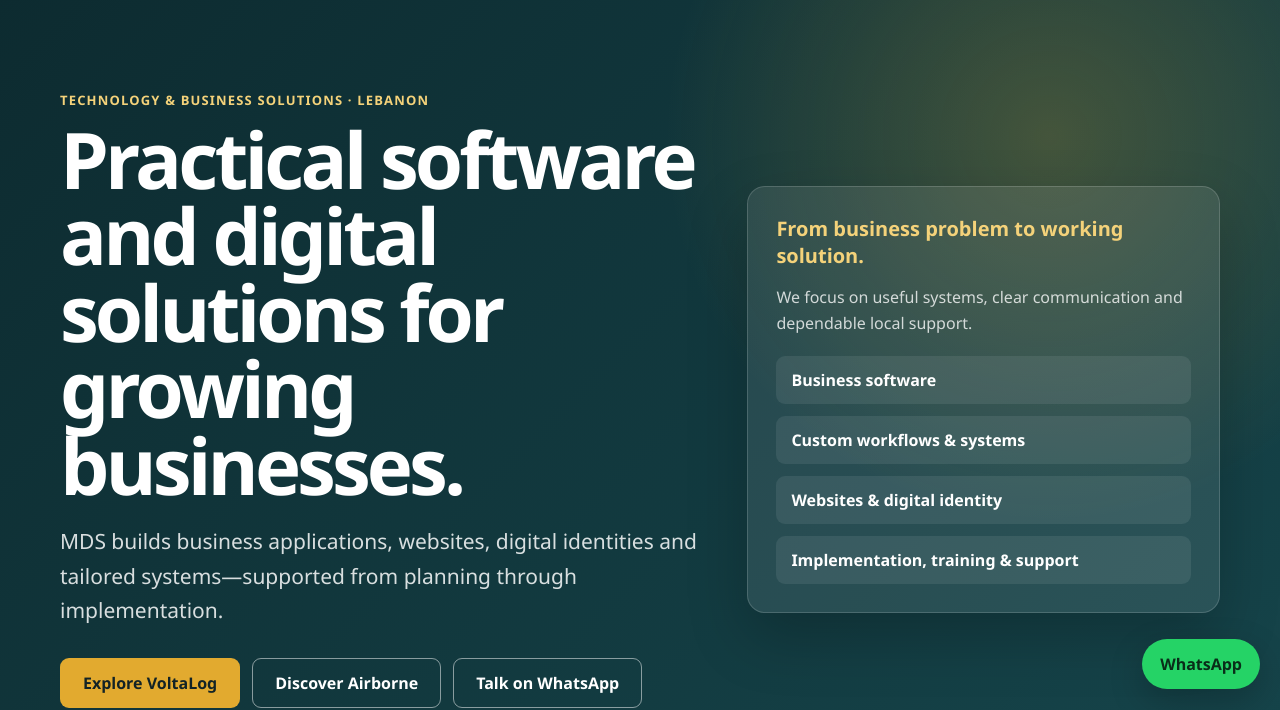
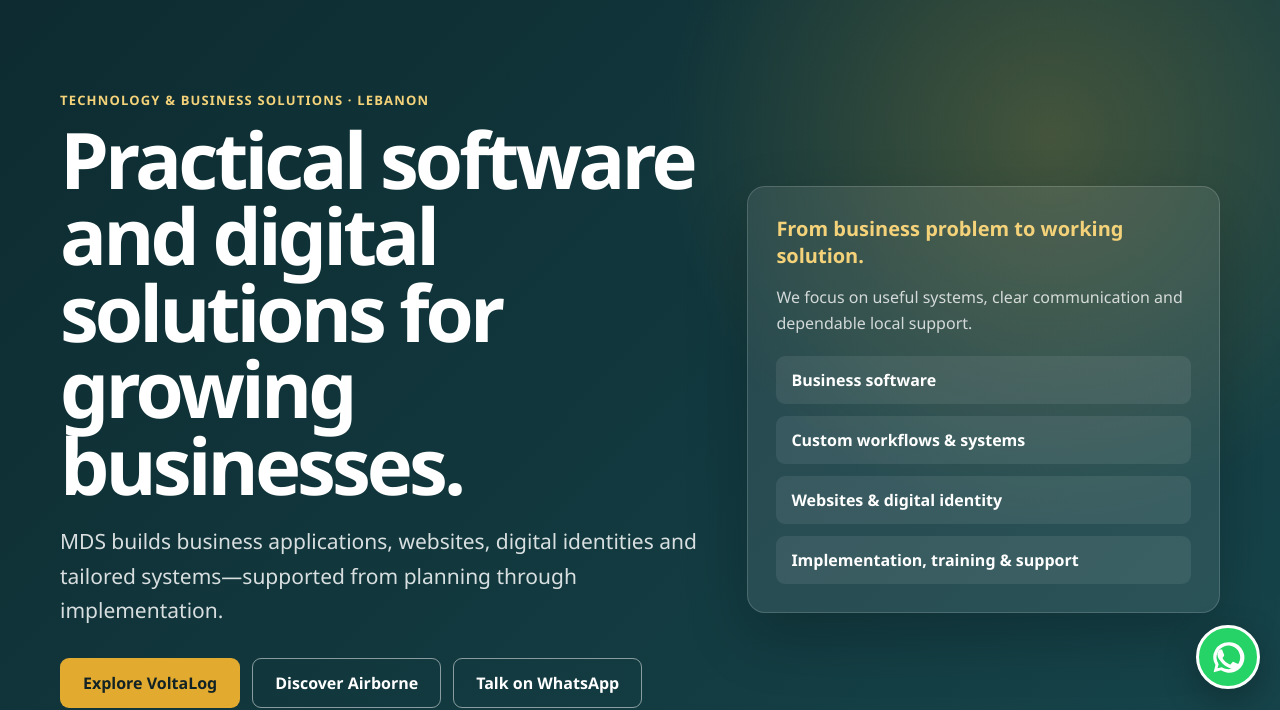
Before and after one commit to slack90-hub/VoltaLogLb, a plain HTML site: page index.html in a window 1280 px wide. Shown: the part 91-801 px from the top of the page. Drawn offline with Linux system fonts and the light colour scheme.

Commit message:
Add WhatsApp logo button to index.html

```diff
--- a/index.html
+++ b/index.html
@@ -26,7 +26,7 @@
     .product{background:#fff}.product-grid{display:grid;grid-template-columns:.9fr 1.1fr;gap:42px;align-items:center}.product-shot{padding:11px;border-radius:17px;background:var(--dark);box-shadow:0 24px 60px rgba(13,43,48,.2)}.product-shot img{display:block;width:100%;border-radius:9px}.airborne-shot{align-self:start;background:#fff}.airborne-shot img{aspect-ratio:1/1;object-fit:contain}.checks{display:grid;gap:12px;margin:24px 0}.checks span{position:relative;padding-left:30px;color:var(--muted);font-weight:650}.checks span:before{content:"✓";position:absolute;left:0;color:var(--teal);font-weight:950}
     .process{background:var(--dark);color:#fff}.process .head p{color:rgba(255,255,255,.72)}.steps{display:grid;grid-template-columns:repeat(4,1fr);gap:14px}.step{padding:24px;border-radius:13px;background:rgba(255,255,255,.07);border:1px solid rgba(255,255,255,.14)}.step b{display:grid;place-items:center;width:38px;height:38px;border-radius:50%;background:var(--gold);color:var(--ink)}.step h3{margin:18px 0 8px}.step p{margin:0;color:rgba(255,255,255,.72);line-height:1.55}
     .trust-grid{display:grid;grid-template-columns:repeat(4,1fr);gap:16px}.trust-item{padding:24px;border-left:4px solid var(--gold);background:#fff;border-radius:10px}.trust-item strong{display:block;font-size:21px}.trust-item span{display:block;margin-top:8px;color:var(--muted);line-height:1.5}.about{background:#fff}.about-grid{display:grid;grid-template-columns:1fr 1fr;gap:42px;align-items:start}.about-copy{font-size:18px;line-height:1.75;color:var(--muted)}
-    .contact-box{padding:44px;border-radius:18px;background:linear-gradient(135deg,var(--dark),var(--dark2));color:#fff}.contact-box h2{margin:0;font-size:clamp(34px,5vw,52px)}.contact-box p{max-width:760px;color:rgba(255,255,255,.78);font-size:18px;line-height:1.65}.contact-details{display:flex;flex-wrap:wrap;gap:18px;margin-top:24px}.contact-details a{color:#fff;font-weight:750}.whatsapp{position:fixed;right:20px;bottom:20px;z-index:40;display:flex;align-items:center;gap:8px;padding:14px 18px;border-radius:999px;background:#25d366;color:#092d19;text-decoration:none;font-weight:950;box-shadow:0 12px 34px rgba(0,0,0,.22)}
+    .contact-box{padding:44px;border-radius:18px;background:linear-gradient(135deg,var(--dark),var(--dark2));color:#fff}.contact-box h2{margin:0;font-size:clamp(34px,5vw,52px)}.contact-box p{max-width:760px;color:rgba(255,255,255,.78);font-size:18px;line-height:1.65}.contact-details{display:flex;flex-wrap:wrap;gap:18px;margin-top:24px}.contact-details a{color:#fff;font-weight:750}.whatsapp{position:fixed;right:20px;bottom:20px;z-index:40;display:grid;place-items:center;width:64px;height:64px;padding:0;border:3px solid #fff;border-radius:50%;background:#25d366;text-decoration:none;box-shadow:0 12px 34px rgba(0,0,0,.28);transition:transform .2s,box-shadow .2s}.whatsapp:hover{transform:translateY(-3px) scale(1.04);box-shadow:0 16px 38px rgba(0,0,0,.32)}.whatsapp svg{width:39px;height:39px;display:block}
     footer{padding:32px 0;background:#fff;color:var(--muted)}.footer{display:flex;justify-content:space-between;align-items:center;gap:20px}.footer a{text-decoration:none}.footer-links{display:flex;gap:18px}
     @media(max-width:900px){.nav-links a:not(.nav-cta):not(.lang){display:none}.hero-grid,.product-grid,.about-grid{grid-template-columns:1fr}.grid{grid-template-columns:1fr 1fr}.steps,.trust-grid{grid-template-columns:1fr 1fr}}
     @media(max-width:620px){.brand img{width:112px}.nav-links{gap:8px}.nav-cta{display:none}.hero{padding:66px 0}.grid,.steps,.trust-grid{grid-template-columns:1fr}.button{width:100%}.contact-box{padding:28px}.footer{align-items:flex-start;flex-direction:column}.whatsapp{right:14px;bottom:14px}.lang{padding:9px 11px}}
@@ -61,7 +61,7 @@
     <section class="about" id="about"><div class="wrap about-grid"><div class="head"><span class="kicker">About MDS</span><h2>Business understanding, backed by technology.</h2></div><div class="about-copy">Murex Digital Solutions develops practical software and digital foundations for businesses that want to operate better and grow with confidence. We bring together business analysis, software development, implementation, websites, brand identity and digital communication under one roof.<br><br>Our approach is direct: understand the real workflow, choose technology that fits it, deliver clearly and remain available after launch.</div></div></section>
     <section id="contact"><div class="wrap"><div class="contact-box"><h2>Let’s strengthen your business.</h2><p>Tell us about the workflow you want to improve, the software you need, or the digital presence you want to build.</p><div class="actions"><a class="button primary" href="https://wa.me/96176063312?text=Hello%20MDS%2C%20I%20would%20like%20to%20discuss%20a%20project." target="_blank" rel="noopener">WhatsApp MDS</a><a class="button secondary" href="mailto:mds@mdslb.com?subject=MDS%20Project%20Inquiry">Email MDS</a><a class="button secondary" href="tel:+96176063312">Call +961 76 06 33 12</a></div><div class="contact-details"><a href="mailto:mds@mdslb.com">mds@mdslb.com</a><span>Lebanon</span></div></div></div></section>
   </main>
-  <a class="whatsapp" href="https://wa.me/96176063312?text=Hello%20MDS%2C%20I%20would%20like%20more%20information." target="_blank" rel="noopener" aria-label="Contact MDS on WhatsApp">WhatsApp</a>
+  <a class="whatsapp" href="https://wa.me/96176063312?text=Hello%20MDS%2C%20I%20would%20like%20more%20information." target="_blank" rel="noopener" aria-label="Contact MDS on WhatsApp"><svg viewBox="0 0 32 32" aria-hidden="true" focusable="false"><path fill="#fff" d="M16 3.5A12.4 12.4 0 0 0 5.3 22.2L3.8 28l6-1.5A12.5 12.5 0 1 0 16 3.5Zm0 22.1c-1.8 0-3.6-.5-5.1-1.4l-.4-.2-3.5.9.9-3.4-.2-.4A9.7 9.7 0 1 1 16 25.6Z"/><path fill="#fff" d="M11.1 10.2c-.3-.7-.6-.7-.9-.7h-.8c-.3 0-.7.1-1.1.5-.4.5-1.4 1.4-1.4 3.5s1.5 4.1 1.7 4.4c.2.3 3 4.6 7.3 6.4 1 .4 1.8.7 2.4.9 1 .3 1.9.3 2.6.2.8-.1 2.4-1 2.7-2 .3-1 .3-1.8.2-2-.1-.2-.4-.3-.8-.5l-2.8-1.3c-.4-.2-.7-.3-1 .3-.3.5-1.1 1.3-1.4 1.6-.2.3-.5.3-.9.1-.4-.2-1.8-.7-3.4-2.1-1.2-1.1-2.1-2.5-2.3-2.9-.2-.4 0-.6.2-.8.2-.2.4-.5.6-.7.2-.2.3-.4.4-.7.1-.3.1-.5 0-.7l-1.3-3.1Z"/></svg></a>
   <footer><div class="wrap footer"><div><strong>Murex Digital Solutions</strong><br><small>Technology & business solutions · Lebanon</small></div><div class="footer-links"><a href="voltalog/">VoltaLog</a><a href="#airborne">Airborne</a><a href="ar/" lang="ar">العربية</a><a href="mailto:mds@mdslb.com">Contact</a></div><span>© 2026 MDS</span></div></footer>
 </body>
 </html>
```
